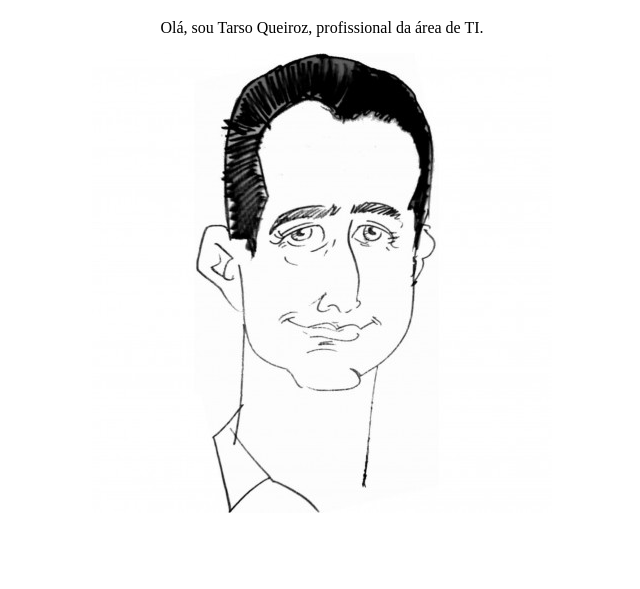
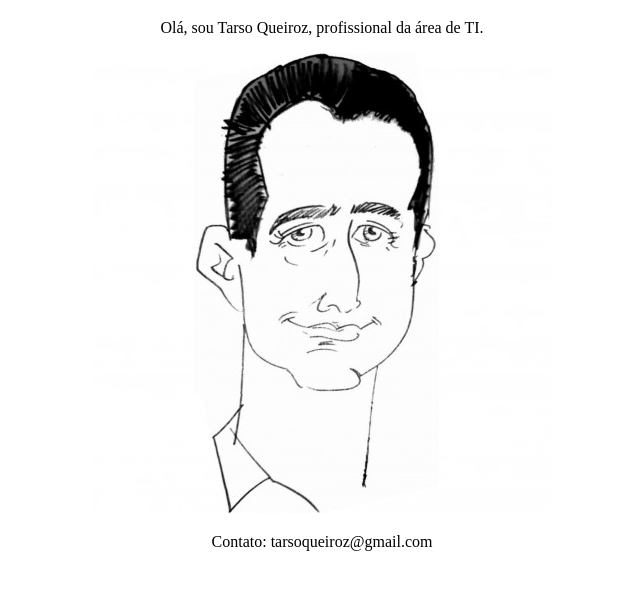
Before and after one commit to tarsoqueiroz/tarsoqueiroz.github.io, a plain HTML site: page index.html in a window 1280 px wide. Shown: the part 61-650 px from the top of the page, without its empty margins (318-958 px from the left). Drawn offline with Linux system fonts and the light colour scheme.

Commit message:
Added contact

```diff
--- a/index.html
+++ b/index.html
@@ -15,5 +15,7 @@
         </a>
     </center>
 
+    <p style="text-align: center;">Contato: tarsoqueiroz@gmail.com</p>
+
   </body>
 </html>
```
